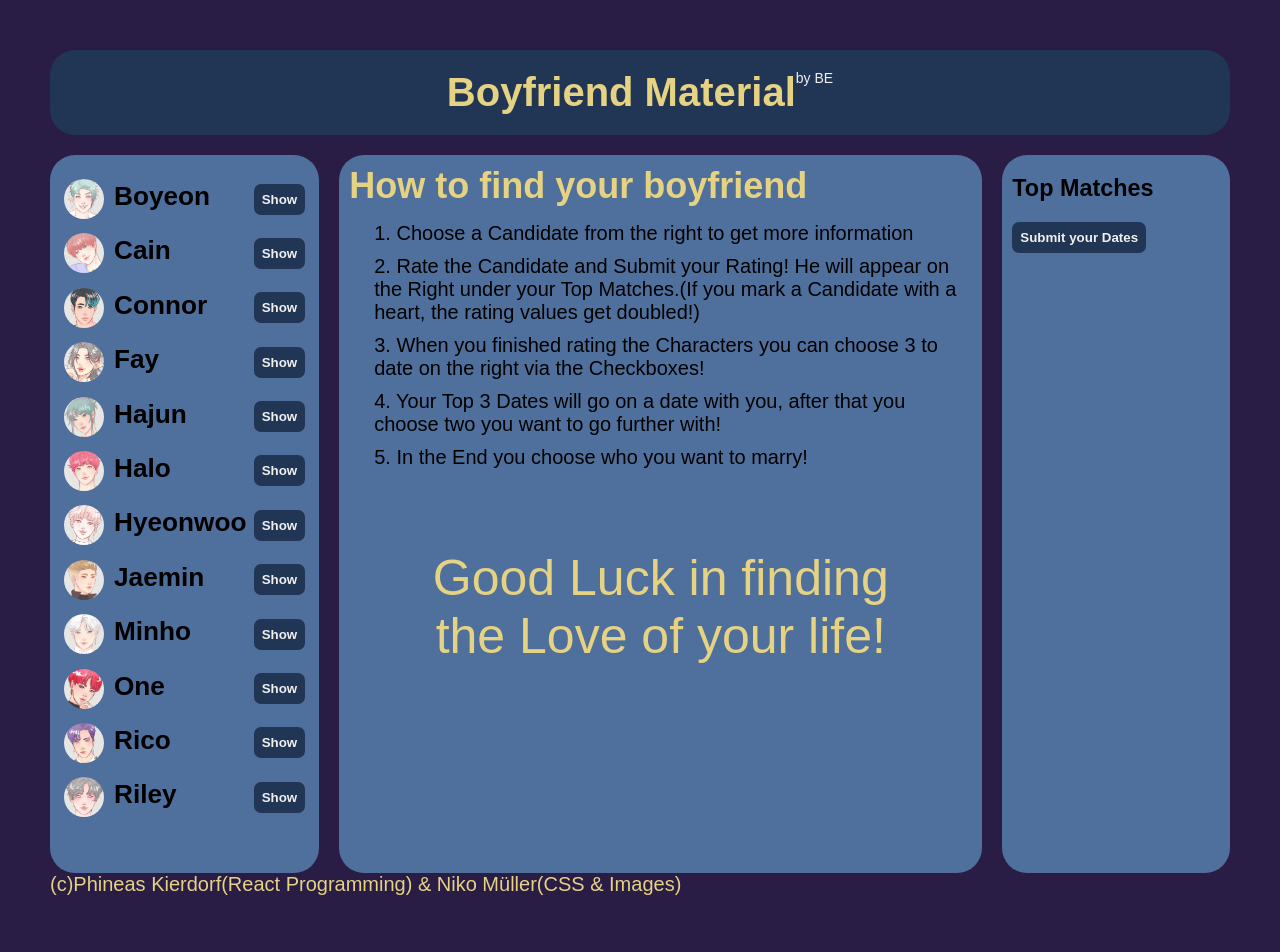
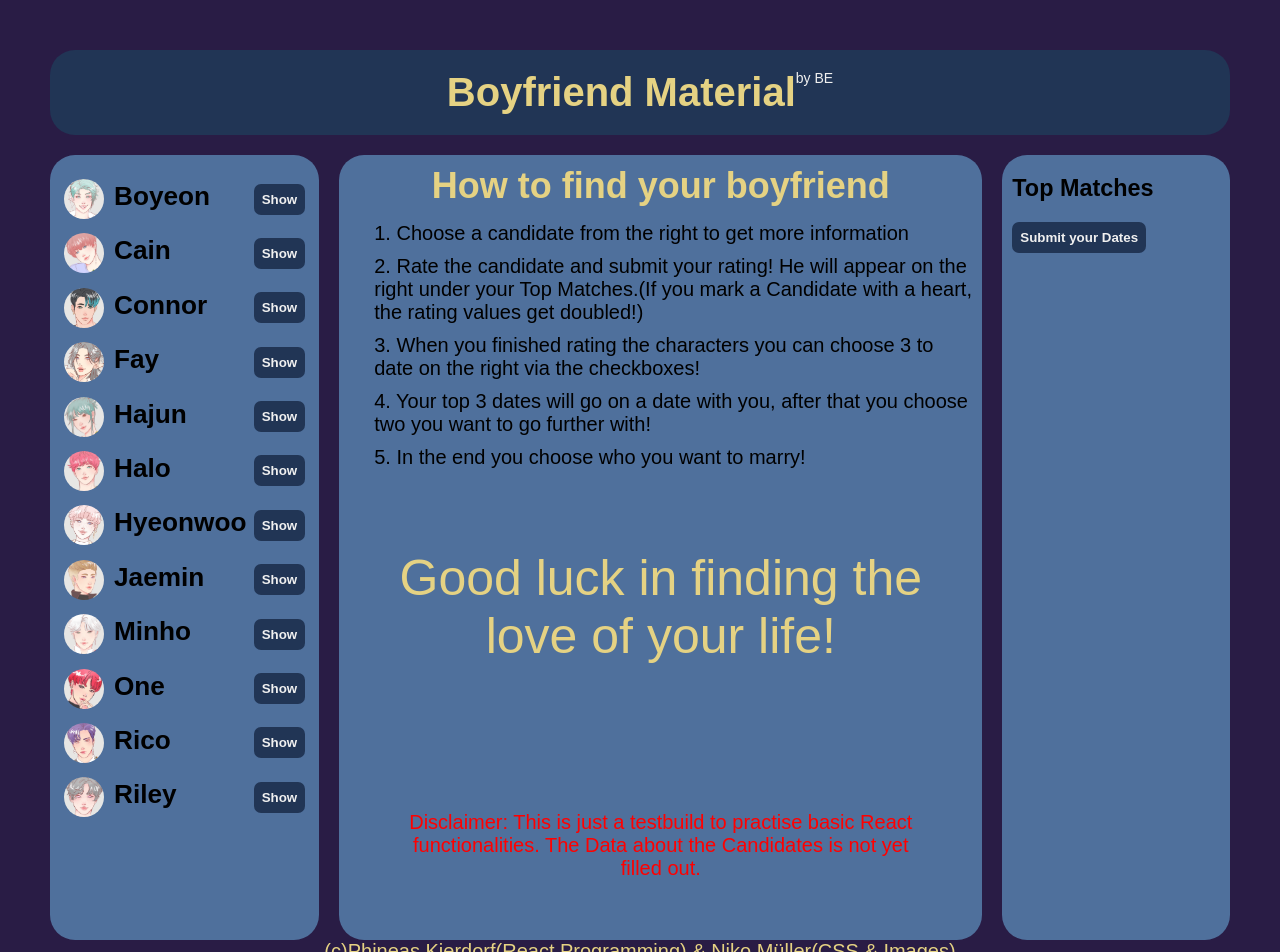
Before and after one commit to PhineasJayden/boyfriendmaterial, a React (Create React App) app: page / in a window 1280 px wide. Shown: the top 952 px of the page. Built offline with nearby package versions, Linux system fonts and the light colour scheme.

Commit message:
final features implemented

```diff
--- a/src/App.js
+++ b/src/App.js
@@ -73,14 +73,15 @@ export default function App() {
   }
 
   function handlesetRelationship(id) {
+    console.log(id, boyfriend);
     setCandidates((candidates) =>
       candidates.map((candidate) =>
-        candidate.id === id
+        candidate.id === Number(id)
           ? {
               ...candidate,
-              boyfriend: !candidate.boyfriend,
+              boyfriend: true,
             }
-          : candidate
+          : { ...candidate, boyfriend: false }
       )
     );
   }
@@ -88,6 +89,11 @@ export default function App() {
   function handleGetRelationship() {
     setRelationship(true);
     setIsOpen(false);
+  }
+
+  function handleRestart() {
+    setCandidates(candidatesStart);
+    setRelationship(false);
   }
 
   return (
@@ -108,7 +114,10 @@ export default function App() {
               onSubmitRating={handleSubmitRating}
             />
           ) : relationship === true ? (
-            <Relationship boyfriend={boyfriend} />
+            <div className="relationship">
+              <Relationship boyfriend={boyfriend} />
+              <Button onClick={() => handleRestart()}>Reset Everything</Button>
+            </div>
           ) : (
             <Tutorial />
           )}
--- a/src/Candidates.js
+++ b/src/Candidates.js
@@ -20,7 +20,7 @@ export const candidatesStart = [
     meeting: false,
     dateInfo:
       "Would like to go out on a fun date with you. Maybe to a Club to dance the night away together.",
-    poly: false,
+    message: "Let's have fun together!",
     rating: 0,
     ratingValues: { looks: 5, hobbies: 5, character: 5, boyfriend: 5 },
   },
--- a/src/Modal.js
+++ b/src/Modal.js
@@ -20,13 +20,12 @@ export function Modal({
           <ModalDates
             meetings={meetings}
             onsetRelationship={onsetRelationship}
-            boyfriend={boyfriend}
           />
+
           <Button
             onClick={() => {
               onGetRelationship();
-            }}
-          >
+            }}>
             Let's get together!
           </Button>
         </div>
--- a/src/ModalDates.js
+++ b/src/ModalDates.js
@@ -1,6 +1,6 @@
 import React from "react";
 
-export function ModalDates({ meetings, onsetRelationship, boyfriend }) {
+export function ModalDates({ meetings, onsetRelationship}) {
   return (
     <div>
       <h2>Enjoy Your Dates</h2>
@@ -12,18 +12,17 @@ export function ModalDates({ meetings, onsetRelationship, boyfriend }) {
               <img src={candidate.image} alt={candidate.name} />
               <span>{candidate.dateInfo}</span>
             </div>
-            <input
-              type="checkbox"
-              onChange={() => onsetRelationship(candidate.id)}
-              id={candidate.id}
-              disabled={
-                boyfriend && candidate.boyfriend === false ? true : false
-              }
-            ></input>
-            <label>I want to date {candidate.name}</label>
           </li>
         ))}
       </ul>
+      <select onChange={(e) => onsetRelationship(e.target.value)}>
+        <option value="" selected disabled hidden>
+          Choose a Boyfriend!
+        </option>
+        <option value={meetings[0]?.id}>{meetings[0]?.name}</option>
+        <option value={meetings[1]?.id}>{meetings[1]?.name}</option>
+        <option value={meetings[2]?.id}>{meetings[2]?.name}</option>
+      </select>
     </div>
   );
 }
--- a/src/Rating.js
+++ b/src/Rating.js
@@ -64,7 +64,7 @@ export function Rating({ onSubmitRating, activeCandidate, favorite }) {
           />
         </div>
         <div>
-          <label>boyfriend Material {boyfriend}/10</label>
+          <label>Boyfriend Material {boyfriend}/10</label>
           <input
             type="range"
             min="1"
--- a/src/Relationship.js
+++ b/src/Relationship.js
@@ -6,7 +6,7 @@ export function Relationship({ boyfriend }) {
       <h2>Congratulations</h2>
       <h3>You are getting into a Relationship with {boyfriend.name}!</h3>
       <img src={boyfriend.image} alt={boyfriend.name} />
-      <p>"{boyfriend.message}"</p>
+      <p className="quote">"{boyfriend.message}"</p>
     </div>
   );
 }
--- a/src/Tutorial.js
+++ b/src/Tutorial.js
@@ -3,25 +3,31 @@ import React from "react";
 export function Tutorial() {
   return (
     <div>
-      <h2>How to find your boyfriend</h2>
+      <h4>How to find your boyfriend</h4>
       <ol>
-        <li>1. Choose a Candidate from the right to get more information</li>
+        <li>1. Choose a candidate from the right to get more information</li>
         <li>
-          2. Rate the Candidate and Submit your Rating! He will appear on the
-          Right under your Top Matches.(If you mark a Candidate with a heart,
+          2. Rate the candidate and submit your rating! He will appear on the
+          right under your Top Matches.(If you mark a Candidate with a heart,
           the rating values get doubled!)
         </li>
         <li>
-          3. When you finished rating the Characters you can choose 3 to date on
-          the right via the Checkboxes!
+          3. When you finished rating the characters you can choose 3 to date on
+          the right via the checkboxes!
         </li>
         <li>
-          4. Your Top 3 Dates will go on a date with you, after that you choose
+          4. Your top 3 dates will go on a date with you, after that you choose
           two you want to go further with!
         </li>
-        <li>5. In the End you choose who you want to marry!</li>
+        <li>5. In the end you choose who you want to marry!</li>
       </ol>
-      <p>Good Luck in finding the Love of your life!</p>
+      <p className="quote">Good luck in finding the love of your life!</p>
+      <br />
+      <br />
+      <p className="disclaimer">
+        Disclaimer: This is just a testbuild to practise basic React
+        functionalities. The Data about the Candidates is not yet filled out.
+      </p>
     </div>
   );
 }
--- a/src/index.css
+++ b/src/index.css
@@ -131,7 +131,22 @@ h3 {
   margin-bottom: 15px;
 }
 
-.main p {
+.main h4 {
+  text-align: center;
+  font-size: 36px;
+  color: var(--color-light);
+  margin-bottom: 15px;
+}
+
+.disclaimer {
+  display: flex;
+  padding: 50px;
+  font-size: 20px;
+  text-align: center;
+  color: red;
+}
+
+.quote {
   display: flex;
   padding: 50px;
   font-size: 50px;
@@ -301,6 +316,11 @@ ol {
   background: none;
 }
 
+.relationship {
+  text-align: center;
+}
+
 .footer {
   color: #e5d283;
+  text-align: center;
 }
```
